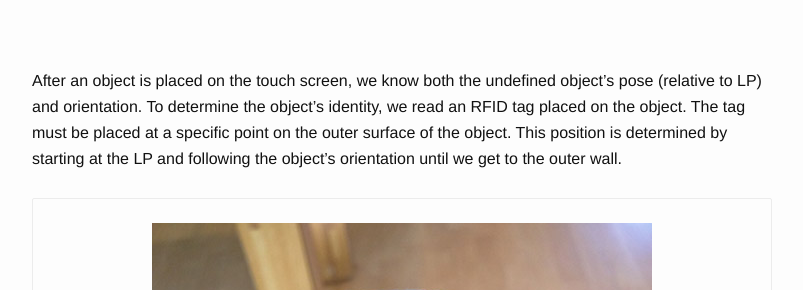
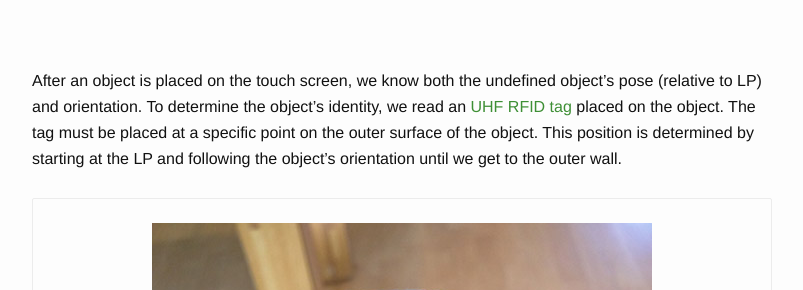
Before and after one commit to markwsilliman/liatris-org, a Jekyll site: the page built from _posts/2015-06-19-8.markdown, in a window 1280 px wide. Shown: the part 221-511 px from the top of the page, without its empty margins (238-1041 px from the left). Built offline with Jekyll 4.4.1, drawn with Linux system fonts in a browser that asks for light colours; nearby versions of some CDN libraries.

Commit message:
UHF reference

```diff
--- a/_posts/2015-06-19-8.markdown
+++ b/_posts/2015-06-19-8.markdown
@@ -5,7 +5,7 @@ date:   2015-02-01 13:46:13
 answerrostag: "test_kinect"
 ---
 
-After an object is placed on the touch screen, we know both the undefined object's pose (relative to LP) and orientation. To determine the object’s identity, we read an RFID tag placed on the object. The tag must be placed at a specific point on the outer surface of the object. This position is determined by starting at the LP and following the object's orientation until we get to the outer wall.
+After an object is placed on the touch screen, we know both the undefined object's pose (relative to LP) and orientation. To determine the object’s identity, we read an [UHF RFID tag](https://en.wikipedia.org/wiki/Radio-frequency_identification#Frequencies) placed on the object. The tag must be placed at a specific point on the outer surface of the object. This position is determined by starting at the LP and following the object's orientation until we get to the outer wall.
 
 {% include image.html img="/assets/lptorfid.jpg" title="RFID tag's location relative to LP" %}
 
```
